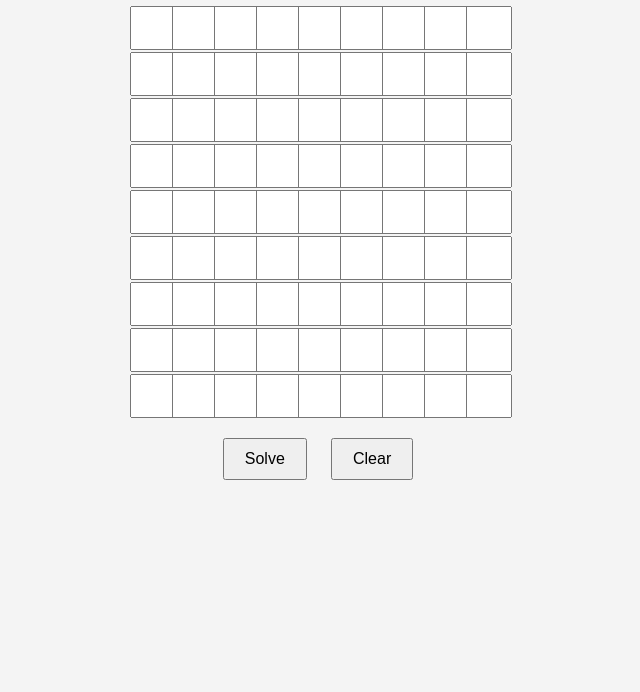
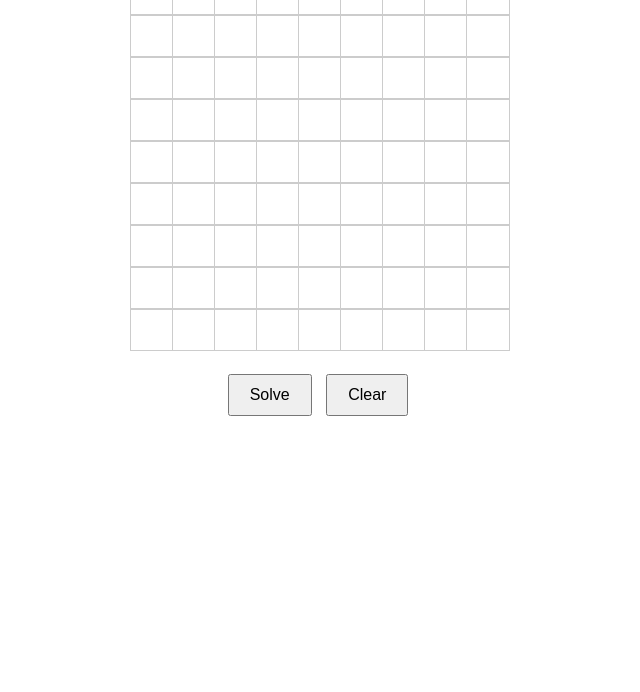
Before and after one commit to SnehaRaut17/SnehaRaut17, a plain HTML site: page sudoku-web/index.html in a window 1280 px wide. Shown: the part 108-800 px from the top of the page, without its empty margins (322-962 px from the left). Drawn offline with Linux system fonts and the light colour scheme.

Commit message:
Update style.css

```diff
--- a/sudoku-web/style.css
+++ b/sudoku-web/style.css
@@ -1,40 +1,32 @@
 body {
-  font-family: 'Segoe UI', sans-serif;
+  font-family: Arial, sans-serif;
   text-align: center;
-  background: #f4f4f4;
-  padding: 20px;
-}
-
-h1 {
-  color: #333;
+  margin: 20px;
 }
 
 .grid {
   display: grid;
   grid-template-columns: repeat(9, 40px);
-  grid-gap: 2px;
+  grid-template-rows: repeat(9, 40px);
+  gap: 2px;
   justify-content: center;
   margin-bottom: 20px;
 }
 
-input {
+.grid input {
   width: 38px;
   height: 38px;
+  font-size: 18px;
   text-align: center;
-  font-size: 20px;
+  border: 1px solid #ccc;
 }
 
-input:focus {
-  border: 2px solid #007bff;
+.grid input:focus {
+  outline: 2px solid #4caf50;
 }
 
-.buttons {
-  margin-top: 10px;
+.buttons button {
+  margin: 5px;
+  padding: 10px 20px;
+  font-size: 16px;
 }
-
-button {
-  padding: 10px 20px;
-  margin: 0 10px;
-  font-size: 16px;
-  cursor: pointer;
-}
```
